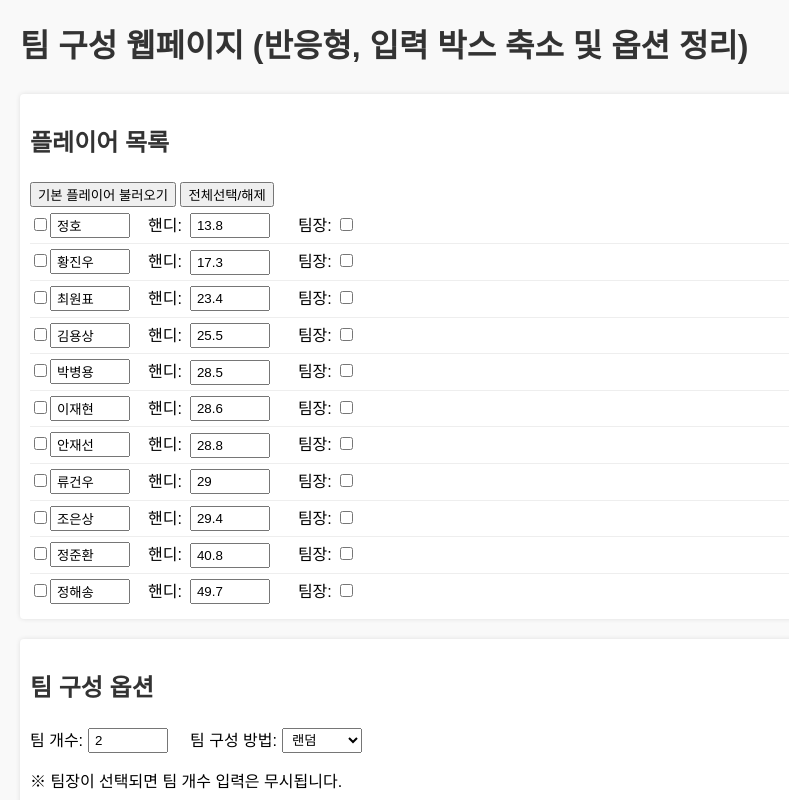
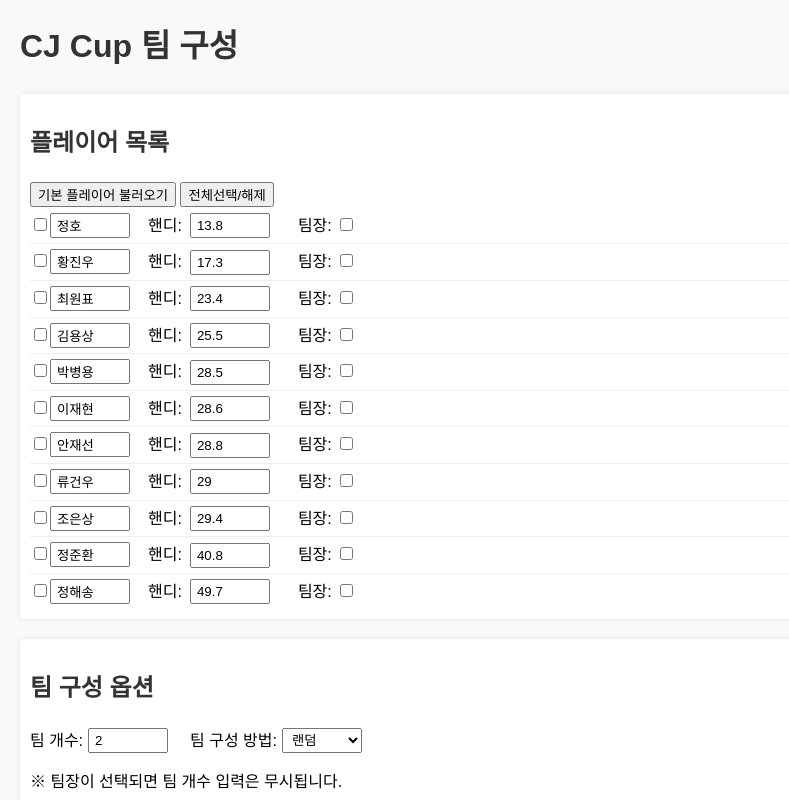
Before and after one commit to yscom97/Golf, a plain HTML site: page index.html in a window 1280 px wide. Shown: the top 800 px of the page, without its empty margins (0-789 px from the left). Drawn offline with Linux system fonts and the light colour scheme.

Commit message:
Update index.html

```diff
--- a/index.html
+++ b/index.html
@@ -122,7 +122,7 @@
   </style>
 </head>
 <body>
-  <h1>팀 구성 웹페이지 (반응형, 입력 박스 축소 및 옵션 정리)</h1>
+  <h1>CJ Cup 팀 구성</h1>
 
   <!-- 플레이어 목록 영역 -->
   <div class="container" id="userContainer">
```
